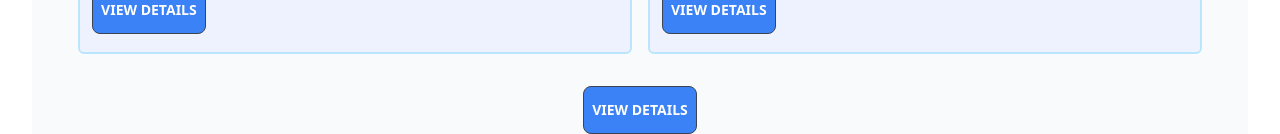
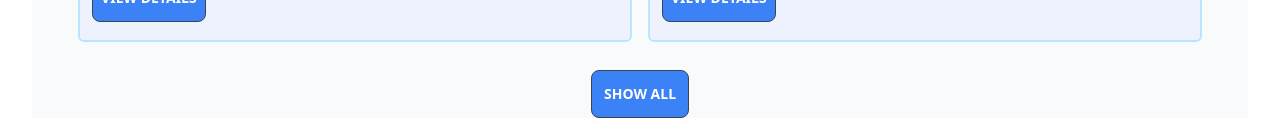
Before and after one commit to SaAbdullah131/DreamCareer_, a React (Vite) app: page / in a window 1280 px wide. Shown: the part 1840-1974 px from the top of the page. Built offline with nearby package versions, Linux system fonts and the light colour scheme.

Commit message:
show all button functionalities and all done

```diff
--- a/src/component/AppliedJobs/AppliedJobs.jsx
+++ b/src/component/AppliedJobs/AppliedJobs.jsx
@@ -9,17 +9,22 @@ const AppliedJobs = () => {
     console.log(jobsArr);
     return (
         <div className='min-h-screen'>
-             <h1 className='bg-violet-100 text-3xl text-black font-bold text-center py-8 px-5 mt-4 mb-4 gap-5'>{jobsArr.length ? `Your Applied Jobs : ${jobsArr.length}`:'You did not apply Any Jobs'}</h1>
-             <div>
+            <h1 className='bg-violet-100 text-3xl text-black font-bold text-center py-8 px-5 mt-4 mb-4 gap-5'>{jobsArr.length ? `Your Applied Jobs : ${jobsArr.length}` : 'You did not apply Any Jobs'}</h1>
+            <div>
+                <select name="site" id="site" className='bg-violet-100 mb-4 px-5 py-3 place-self-start'>
+                    <option value="" disabled selected>Filter</option>
+                    <option value="Onsite">Onsite</option>
+                    <option value="Remote">Remote</option>
+                </select>
                 <div>
                     {
-                        jobsArr.map(job=><SingleAppliedJobs
+                        jobsArr.map(job => <SingleAppliedJobs
                             key={job.id}
                             job={job}
                         ></SingleAppliedJobs>)
                     }
                 </div>
-             </div>
+            </div>
         </div>
     );
 };
--- a/src/component/Job/Job.jsx
+++ b/src/component/Job/Job.jsx
@@ -28,7 +28,7 @@ const Job = (props) => {
                 </svg>
                 <h4 className='text-semibold text-lg'>Salary: {salary}</h4>
             </div>
-            <Link to={`/details/${id}`}><button class=" btn bg-blue-500 hover:bg-blue-700 text-white font-bold py-2 px-2 rounded-lg bottom-0 ">View Details</button></Link>
+            <Link to={`/details/${id}`}><button class=" btn bg-blue-500 hover:bg-blue-700 text-white font-bold py-2 px-2 rounded-lg">View Details</button></Link>
         </div>
     );
 };
--- a/src/component/Jobs/Jobs.jsx
+++ b/src/component/Jobs/Jobs.jsx
@@ -13,14 +13,14 @@ const Jobs = () => {
 
     const clickShowAll = () => {
         setFirstJobs(jobsLoad);
-        setShowClick(false)
+        setShowClick(false) ;
     }
     return (
         <div>
             <h2 className='text-center text-2xl font-bold text-black mb-2 p-3 mt-10'>Featured Jobs</h2>
             <p className='text-center text-lg mt-2 mb-4 py-2'>Explore Thousands of job opportunities with all the  information that you need to know to jump..</p>
             <div className=' flex flex-col justify-center items-center'>
-                <div className='sm:grid grid-cols-2 gap-4 mt-4 mb-3 p-5 relative'>
+                <div className='sm:grid grid-cols-2 gap-4 mt-4 mb-3 p-2'>
                     {
                         firstTimeJobs.map(job => <Job
                             key={job.id}
@@ -28,7 +28,7 @@ const Jobs = () => {
                         ></Job>)
                     }
                 </div>
-                <button onClick={() => clickShowAll()} className={`${clickShowAll ? 'inline-block' : 'hidden'} inline-block btn bg-blue-500 hover:bg-blue-700 text-white font-bold py-2 px-2 rounded-lg bottom-0`}>View Details</button>
+                <button onClick={() => clickShowAll()} className={`${showClick ? 'inline-block' : 'hidden'} inline-block btn bg-blue-500 hover:bg-blue-700 text-white font-bold py-3 px-3 rounded-lg  bottom-0 mt-2`}>Show All</button>
             </div>
         </div>
     );
--- a/src/component/SingleAppliedJobs/SingleAppliedJobs.jsx
+++ b/src/component/SingleAppliedJobs/SingleAppliedJobs.jsx
@@ -4,11 +4,6 @@ const SingleAppliedJobs = (props) => {
     const { logo_img, job_title, company_name, location, job_type, site, salary } = props.job;
     return (
         <div>
-              <select name="site" id="site" className='bg-violet-100 mb-4 px-5 py-3 place-self-start'>
-               <option value="" disabled selected>Filter</option>
-                <option value="Onsite">Onsite</option>
-                <option value="Remote">Remote</option>
-             </select>
 
             <div className='flex gap-5 items-center justify-around py-3 mb-5 bg-violet-100'>
                 <img className='object-contain w-[35%] h-[30%] center rounded-xl' src={logo_img} alt="" />
```
